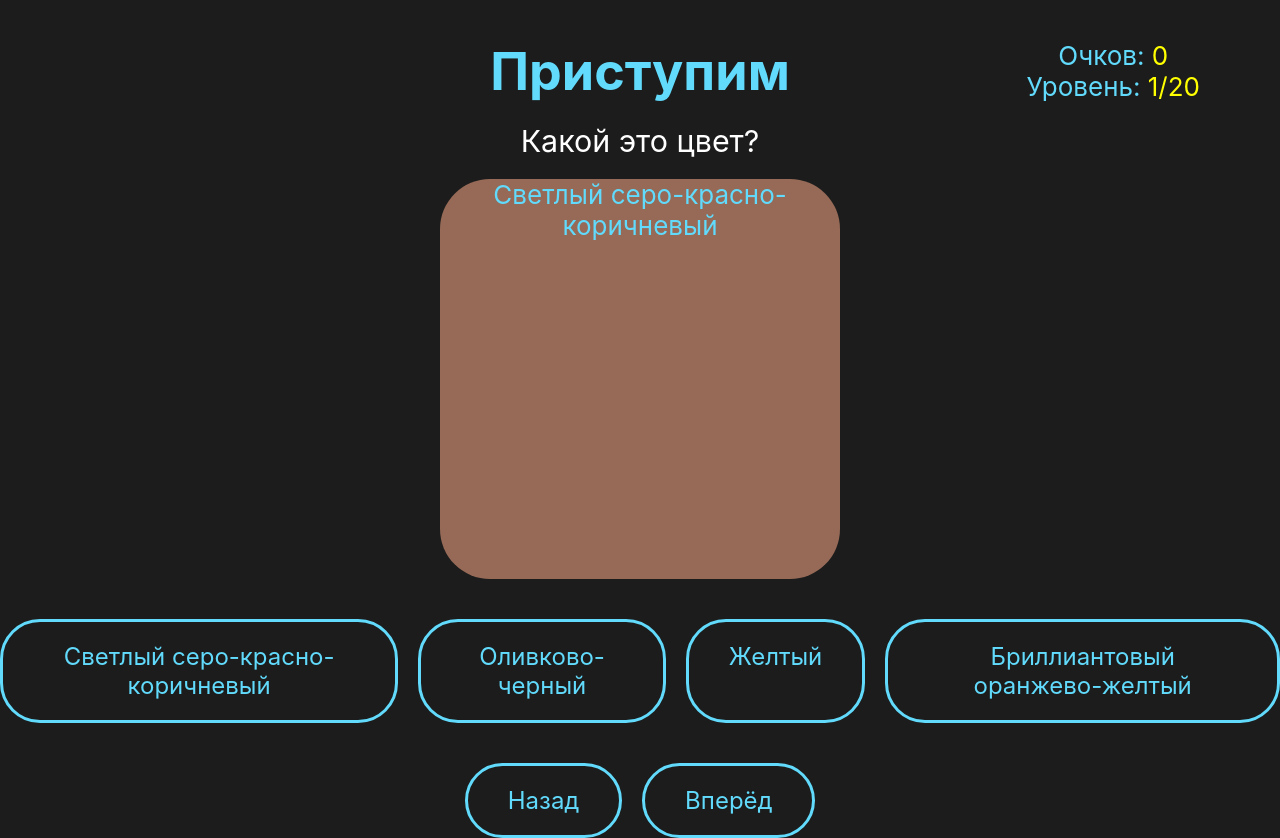
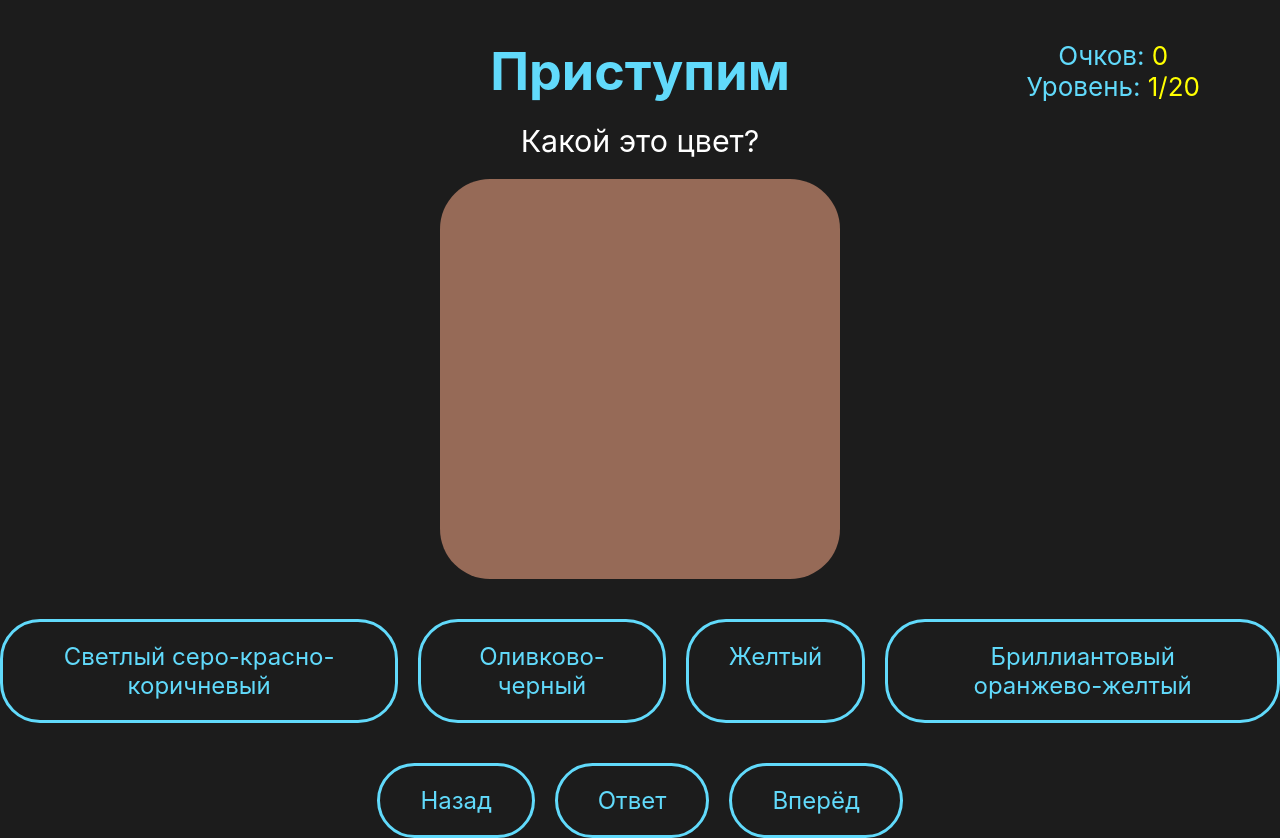
Before and after one commit to suvmer/learncolors, a React (Create React App) app in the folder client/: page /begin in a window 1280 px wide. Built offline with nearby package versions, Linux system fonts and the light colour scheme.

Commit message:
added tip button

```diff
--- a/client/src/components/ColorPicker.jsx
+++ b/client/src/components/ColorPicker.jsx
@@ -1,20 +1,23 @@
-import React, { useContext } from 'react';
+import React, { useContext, useEffect, useState } from 'react';
 import { Context } from '../App';
 
 const ColorPicker = () => {
   const {steps, tasks, onClickVariant, goBack} = useContext(Context);
   const task = tasks[steps[0]];
+  const [tip, setTip] = useState("Ответ");
+  useEffect(() => setTip("Ответ"), [steps[0]]); //reset button after answer
   console.log("this is", task);
   return (
     <>
         <div className="colorBox" style={{backgroundColor: task.list[task.correct][0]}}>
-        {task.list[task.correct][1]}
+
         </div>
         <div className='list'>
         {task.list.map((element, ind) => <div key={ind} onClick={() => onClickVariant(ind)} className='button small'>{element[1]}</div>)}
         </div>
         <div className='list'>
         <div onClick={goBack} className='button small'>Назад</div>
+        <div onClick={() => setTip(task.list[task.correct][1])} className='button small'>{tip}</div>
         <div onClick={() => onClickVariant(-1)} className='button small'>Вперёд</div>
         </div>
     </>
```
